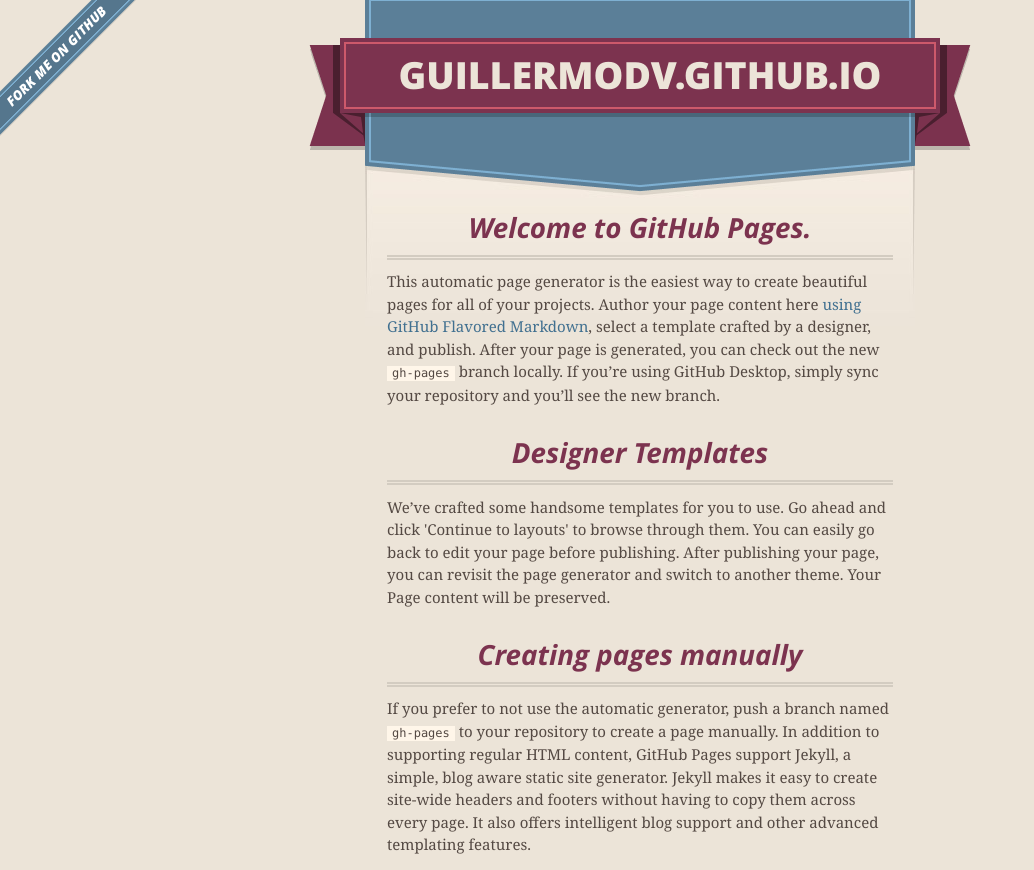
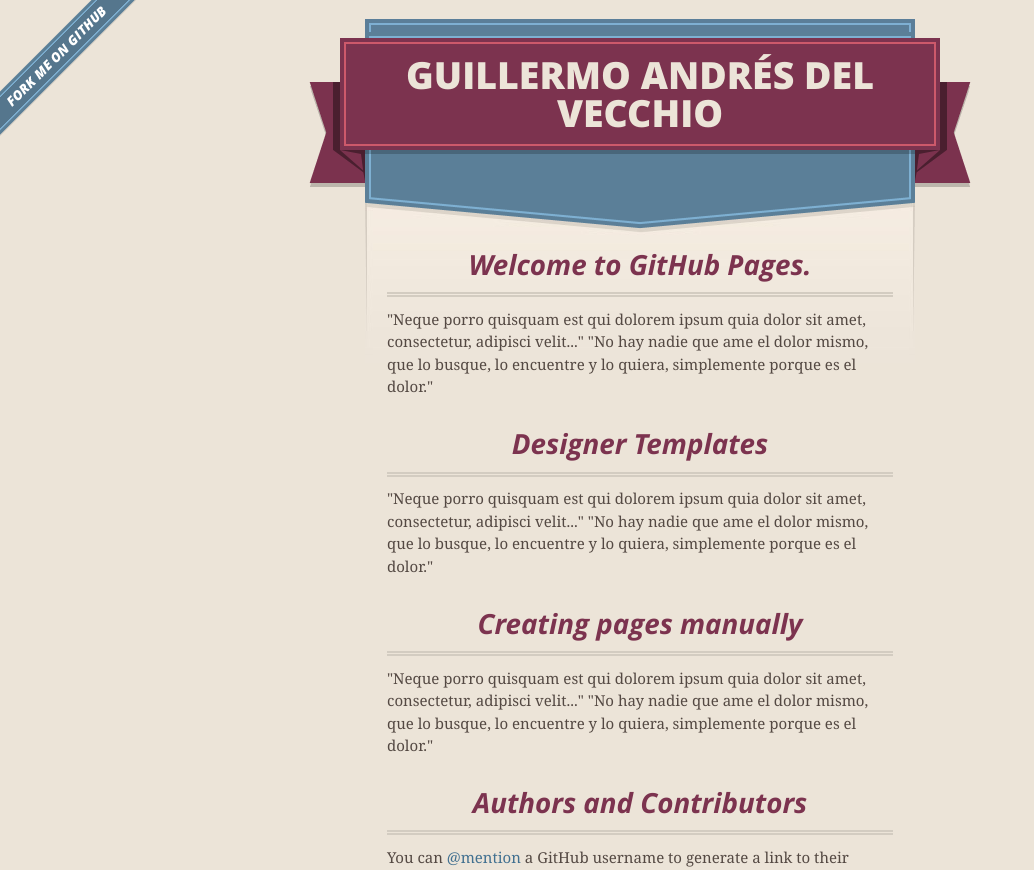
Before and after one commit to guillermodv/guillermodv.github.io, a plain HTML site: page index.html in a window 1280 px wide. Shown: the top 870 px of the page, without its empty margins (0-1034 px from the left). Drawn offline with nearby package versions, Linux system fonts and the light colour scheme.

Commit message:
commit 2

```diff
--- a/index.html
+++ b/index.html
@@ -27,7 +27,7 @@
       <header>
         <span class="ribbon-outer">
           <span class="ribbon-inner">
-            <h1>Guillermodv.GitHub.io</h1>
+            <h1>Guillermo Andrés Del Vecchio</h1>
             <h2></h2>
           </span>
           <span class="left-tail"></span>
@@ -48,17 +48,19 @@
         <h3>
 <a id="welcome-to-github-pages" class="anchor" href="#welcome-to-github-pages" aria-hidden="true"><span aria-hidden="true" class="octicon octicon-link"></span></a>Welcome to GitHub Pages.</h3>
 
-<p>This automatic page generator is the easiest way to create beautiful pages for all of your projects. Author your page content here <a href="https://guides.github.com/features/mastering-markdown/">using GitHub Flavored Markdown</a>, select a template crafted by a designer, and publish. After your page is generated, you can check out the new <code>gh-pages</code> branch locally. If you’re using GitHub Desktop, simply sync your repository and you’ll see the new branch.</p>
+<p>"Neque porro quisquam est qui dolorem ipsum quia dolor sit amet, consectetur, adipisci velit..."
+"No hay nadie que ame el dolor mismo, que lo busque, lo encuentre y lo quiera, simplemente porque es el dolor."</p>
 
 <h3>
 <a id="designer-templates" class="anchor" href="#designer-templates" aria-hidden="true"><span aria-hidden="true" class="octicon octicon-link"></span></a>Designer Templates</h3>
-
-<p>We’ve crafted some handsome templates for you to use. Go ahead and click 'Continue to layouts' to browse through them. You can easily go back to edit your page before publishing. After publishing your page, you can revisit the page generator and switch to another theme. Your Page content will be preserved.</p>
+<p>"Neque porro quisquam est qui dolorem ipsum quia dolor sit amet, consectetur, adipisci velit..."
+"No hay nadie que ame el dolor mismo, que lo busque, lo encuentre y lo quiera, simplemente porque es el dolor."</p>
 
 <h3>
 <a id="creating-pages-manually" class="anchor" href="#creating-pages-manually" aria-hidden="true"><span aria-hidden="true" class="octicon octicon-link"></span></a>Creating pages manually</h3>
 
-<p>If you prefer to not use the automatic generator, push a branch named <code>gh-pages</code> to your repository to create a page manually. In addition to supporting regular HTML content, GitHub Pages support Jekyll, a simple, blog aware static site generator. Jekyll makes it easy to create site-wide headers and footers without having to copy them across every page. It also offers intelligent blog support and other advanced templating features.</p>
+<p>"Neque porro quisquam est qui dolorem ipsum quia dolor sit amet, consectetur, adipisci velit..."
+"No hay nadie que ame el dolor mismo, que lo busque, lo encuentre y lo quiera, simplemente porque es el dolor."</p>
 
 <h3>
 <a id="authors-and-contributors" class="anchor" href="#authors-and-contributors" aria-hidden="true"><span aria-hidden="true" class="octicon octicon-link"></span></a>Authors and Contributors</h3>
```
